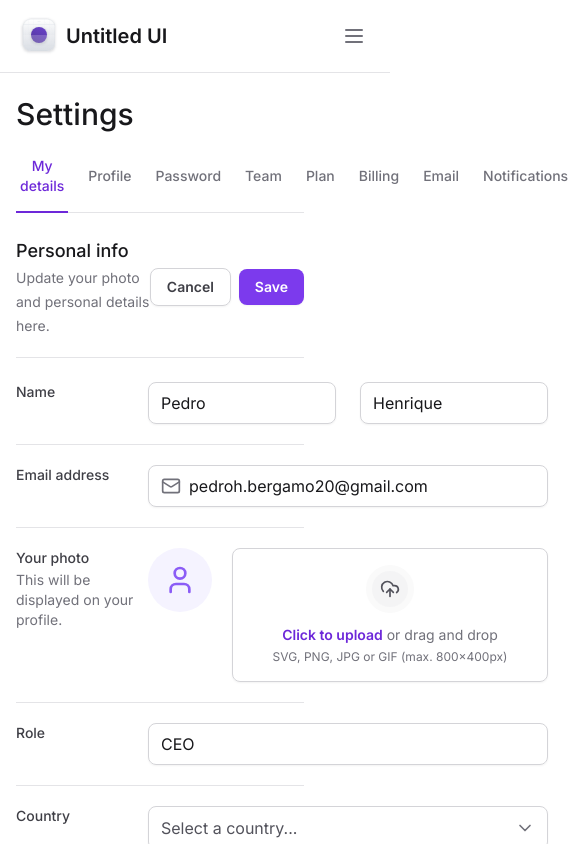
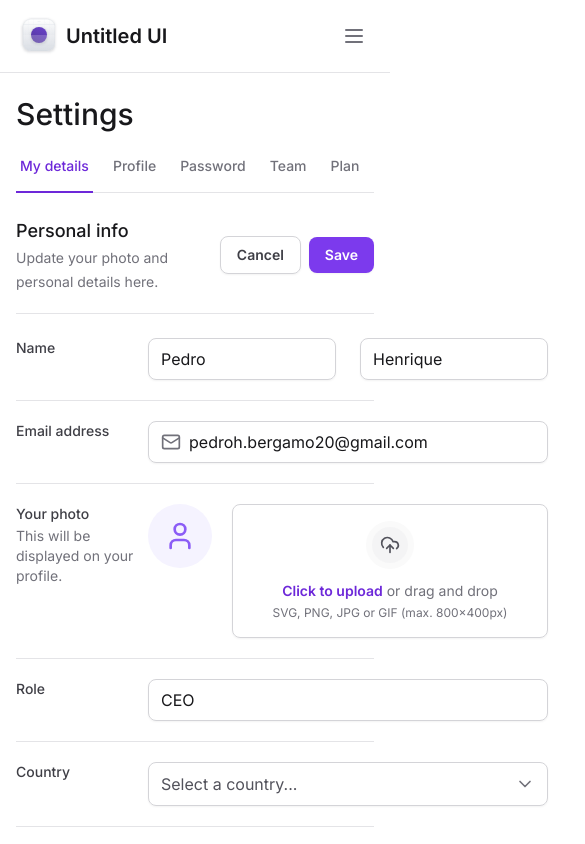
Before and after one commit to DevPedroHB/dashboard-tailwind, a Next.js app: page / in a window 390 px wide. Shown: the top 844 px of the page, 585 px wide, since content can reach past the window. Built offline with nearby package versions, Linux system fonts and the light colour scheme.

Commit message:
📱 feat: Adicionando responsividade às abas

```diff
--- a/package.json
+++ b/package.json
@@ -11,6 +11,7 @@
   "dependencies": {
     "@formkit/auto-animate": "0.7.0",
     "@radix-ui/react-collapsible": "1.0.3",
+    "@radix-ui/react-scroll-area": "1.0.4",
     "@radix-ui/react-select": "1.2.2",
     "@radix-ui/react-tabs": "1.0.4",
     "autoprefixer": "10.4.14",
--- a/src/app/layout.tsx
+++ b/src/app/layout.tsx
@@ -18,9 +18,9 @@
   return (
     <html lang="pt-BR" className="antialiased">
       <body className={inter.className}>
-        <div className="grid min-h-screen grid-cols-app">
+        <div className="min-h-screen lg:grid lg:grid-cols-app">
           <Sidebar />
-          <main className="px-4 pb-12 pt-24 lg:col-start-2 lg:px-8 lg:pb-12 lg:pt-8">
+          <main className="max-w-[100vw] px-4 pb-12 pt-24 lg:col-start-2 lg:px-8 lg:pb-12 lg:pt-8">
             {children}
           </main>
         </div>
--- a/src/components/SettingsTabs/TabItem.tsx
+++ b/src/components/SettingsTabs/TabItem.tsx
@@ -14,7 +14,7 @@
       {...props}
       className="group relative px-1 pb-4 text-sm font-medium text-zinc-500 outline-none hover:text-violet-700 data-[state=active]:text-violet-700"
     >
-      <span className="rounded group-focus-visible:ring-2 group-focus-visible:ring-violet-400 group-focus-visible:ring-offset-4">
+      <span className="whitespace-nowrap rounded group-focus-visible:ring-2 group-focus-visible:ring-violet-400 group-focus-visible:ring-offset-4">
         {title}
       </span>
       {isSelected && (
--- a/src/components/SettingsTabs/index.tsx
+++ b/src/components/SettingsTabs/index.tsx
@@ -1,6 +1,7 @@
 "use client";
 
 import { formatStringToId } from "@/utils/format-string-to-id";
+import * as ScrollArea from "@radix-ui/react-scroll-area";
 import * as Tabs from "@radix-ui/react-tabs";
 import { useState } from "react";
 import { TabItem } from "./TabItem";
@@ -14,6 +15,8 @@
 
   return (
     <Tabs.Root value={currentTab} onValueChange={setCurrentTab}>
+      <ScrollArea.Root className="w-full" type="scroll">
+        <ScrollArea.Viewport className="w-full overflow-x-scroll">
           <Tabs.List className="mt-6 flex w-full items-center gap-4 border-b border-zinc-200">
             {tabs.map((tab) => {
               const id = formatStringToId(tab);
@@ -28,6 +31,14 @@
               );
             })}
           </Tabs.List>
+        </ScrollArea.Viewport>
+        <ScrollArea.Scrollbar
+          className="flex h-0.5 translate-y-1.5 touch-none select-none flex-col bg-zinc-100"
+          orientation="horizontal"
+        >
+          <ScrollArea.Thumb className="relative flex-1 rounded-lg bg-zinc-300" />
+        </ScrollArea.Scrollbar>
+      </ScrollArea.Root>
     </Tabs.Root>
   );
 }
```
Also changed, not shown: 1 other file (tests, documents, lock files or other folders). Lines whose indentation alone changed are shown as unchanged.
